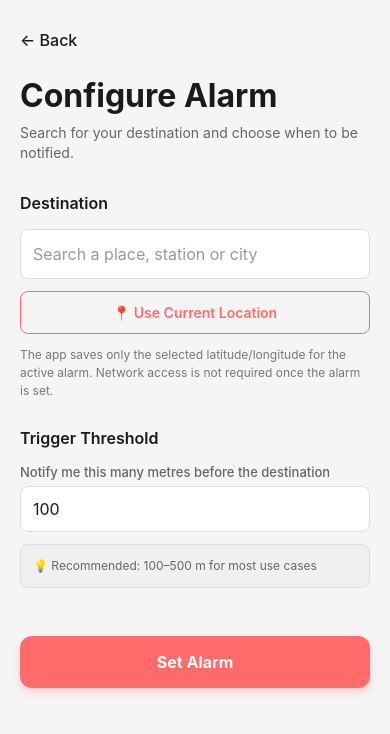
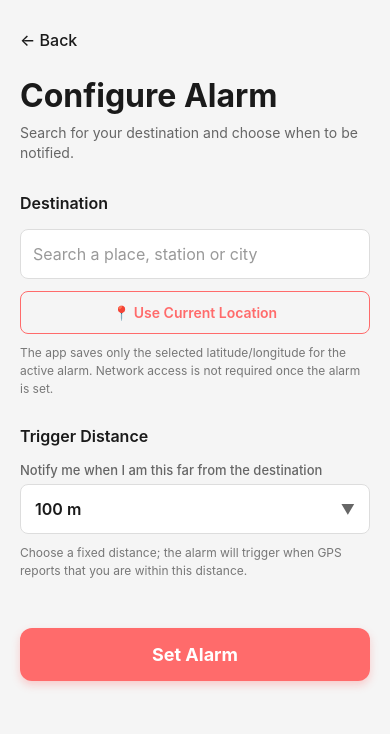
Before and after one commit to Deepika-R-Prasad/metro-location-app, a React Native app: screen /Configuration in a window 390 px wide. Shown: the top 734 px of the page. Built offline with nearby package versions, Linux system fonts and the light colour scheme; what expo-task-manager would draw is missing.

Commit message:
feat(config): replace distance input with dropdown

```diff
--- a/src/screens/ConfigurationScreen.tsx
+++ b/src/screens/ConfigurationScreen.tsx
@@ -12,6 +12,8 @@ import {
   ScrollView,
   KeyboardAvoidingView,
   Platform,
+  Modal,
+  Pressable,
 } from 'react-native';
 import * as Location from 'expo-location';
 import * as Notifications from 'expo-notifications';
@@ -41,9 +43,10 @@ const MIN_SEARCH_LENGTH = 3;
 const SEARCH_DEBOUNCE_MS = 800;
 const MAX_RESULTS = 5;
 
-export const ConfigurationScreen: React.FC<ConfigurationScreenProps> = ({
-  navigation,
-}) => {
+// Fixed, simple distance choices. The underlying alarm remains metres-based.
+const DISTANCE_OPTIONS = [50, 100, 200, 300, 500, 1000, 2000];
+
+export const ConfigurationScreen: React.FC<ConfigurationScreenProps> = ({ navigation }) => {
   const colorScheme = useColorScheme();
   const isDark = colorScheme === 'dark';
 
@@ -51,9 +54,10 @@ export const ConfigurationScreen: React.FC<ConfigurationScreenProps> = ({
   const [searchResults, setSearchResults] = useState<DestinationResult[]>([]);
   const [isSearching, setIsSearching] = useState(false);
   const [selectedDestination, setSelectedDestination] = useState<DestinationResult | null>(null);
-  const [thresholdDistance, setThresholdDistance] = useState<string>('100');
+  const [thresholdDistance, setThresholdDistance] = useState<number>(100);
+  const [isDistancePickerVisible, setIsDistancePickerVisible] = useState(false);
   const [isLoading, setIsLoading] = useState(false);
-  const [currentLocation, setCurrentLocation] = useState<string>('');
+  const [currentLocation, setCurrentLocation] = useState('');
   const searchRequestId = useRef(0);
 
   const searchDestination = async (text: string): Promise<void> => {
@@ -69,7 +73,6 @@ export const ConfigurationScreen: React.FC<ConfigurationScreenProps> = ({
     try {
       setIsSearching(true);
 
-      // Android requires foreground location permission for geocoding.
       const permission = await Location.getForegroundPermissionsAsync();
       if (permission.status !== 'granted') {
         const requested = await Location.requestForegroundPermissionsAsync();
@@ -84,13 +87,15 @@ export const ConfigurationScreen: React.FC<ConfigurationScreenProps> = ({
 
       const geocodedLocations = await Location.geocodeAsync(query);
 
-      if (requestId !== searchRequestId.current) {
-        return;
-      }
+      if (requestId !== searchRequestId.current) return;
 
       const seen = new Set<string>();
       const mapped: DestinationResult[] = geocodedLocations
-        .filter((location) => Number.isFinite(location.latitude) && Number.isFinite(location.longitude))
+        .filter(
+          (location) =>
+            Number.isFinite(location.latitude) &&
+            Number.isFinite(location.longitude)
+        )
         .map((location) => ({
           latitude: location.latitude,
           longitude: location.longitude,
@@ -106,14 +111,10 @@ export const ConfigurationScreen: React.FC<ConfigurationScreenProps> = ({
 
       setSearchResults(mapped);
     } catch (error) {
-      if (requestId === searchRequestId.current) {
-        setSearchResults([]);
-      }
+      if (requestId === searchRequestId.current) setSearchResults([]);
       if (__DEV__) console.warn('Destination search failed');
     } finally {
-      if (requestId === searchRequestId.current) {
-        setIsSearching(false);
-      }
+      if (requestId === searchRequestId.current) setIsSearching(false);
     }
   };
 
@@ -125,9 +126,7 @@ export const ConfigurationScreen: React.FC<ConfigurationScreenProps> = ({
     setIsSearching(false);
 
     const query = text.trim();
-    if (query.length < MIN_SEARCH_LENGTH) {
-      return;
-    }
+    if (query.length < MIN_SEARCH_LENGTH) return;
 
     const requestId = searchRequestId.current;
     setIsSearching(true);
@@ -183,10 +182,11 @@ export const ConfigurationScreen: React.FC<ConfigurationScreenProps> = ({
   };
 
   const validateInputs = (): boolean => {
-    const threshold = Number(thresholdDistance);
-
     if (!selectedDestination) {
-      Alert.alert('Select a destination', 'Search for a place and select a result before setting the alarm.');
+      Alert.alert(
+        'Select a destination',
+        'Search for a place and select a result before setting the alarm.'
+      );
       return false;
     }
 
@@ -198,13 +198,8 @@ export const ConfigurationScreen: React.FC<ConfigurationScreenProps> = ({
       return false;
     }
 
-    if (!Number.isFinite(threshold)) {
-      Alert.alert('Invalid Input', 'Please enter a valid distance.');
-      return false;
-    }
-
-    if (threshold < 10 || threshold > 100000) {
-      Alert.alert('Invalid Threshold', 'Distance must be between 10m and 100km');
+    if (!DISTANCE_OPTIONS.includes(thresholdDistance)) {
+      Alert.alert('Invalid Distance', 'Please select a valid alert distance.');
       return false;
     }
 
@@ -221,7 +216,6 @@ export const ConfigurationScreen: React.FC<ConfigurationScreenProps> = ({
 
       const lat = selectedDestination!.latitude;
       const lon = selectedDestination!.longitude;
-      const threshold = Number(thresholdDistance);
 
       const foreground = await Location.requestForegroundPermissionsAsync();
       if (foreground.status !== 'granted') {
@@ -252,15 +246,14 @@ export const ConfigurationScreen: React.FC<ConfigurationScreenProps> = ({
         return;
       }
 
-      // Persist only after all required permissions have been granted.
       await saveTargetLocation(lat, lon);
-      await saveThresholdDistance(threshold);
+      await saveThresholdDistance(thresholdDistance);
       await saveAlarmState({
         isActive: true,
         phase: 'TRACKING',
         targetLat: lat,
         targetLon: lon,
-        thresholdDistance: threshold,
+        thresholdDistance,
         lastUpdateTime: Date.now(),
       });
       sessionDataPersisted = true;
@@ -271,17 +264,10 @@ export const ConfigurationScreen: React.FC<ConfigurationScreenProps> = ({
       Alert.alert(
         'Alarm active',
         'You will be notified when you are nearing your destination.',
-        [
-          {
-            text: 'OK',
-            onPress: () => navigation.navigate('Home'),
-          },
-        ]
+        [{ text: 'OK', onPress: () => navigation.navigate('Home') }]
       );
     } catch (error) {
-      if (sessionDataPersisted) {
-        await wipeAllData();
-      }
+      if (sessionDataPersisted) await wipeAllData();
       if (__DEV__) console.error('Error starting tracking');
       Alert.alert('Error', 'Failed to start location tracking. Please try again.');
     } finally {
@@ -290,21 +276,71 @@ export const ConfigurationScreen: React.FC<ConfigurationScreenProps> = ({
   };
 
   return (
-    <SafeAreaView style={[styles.container, { backgroundColor: isDark ? '#1a1a1a' : '#f5f5f5' }]}>
-      <KeyboardAvoidingView behavior={Platform.OS === 'ios' ? 'padding' : 'height'} style={styles.keyboardAvoidingView}>
-        <ScrollView style={styles.scrollView} contentContainerStyle={styles.scrollContent} keyboardShouldPersistTaps="handled">
+    <SafeAreaView
+      style={[
+        styles.container,
+        { backgroundColor: isDark ? '#1a1a1a' : '#f5f5f5' },
+      ]}
+    >
+      <KeyboardAvoidingView
+        behavior={Platform.OS === 'ios' ? 'padding' : 'height'}
+        style={styles.keyboardAvoidingView}
+      >
+        <ScrollView
+          style={styles.scrollView}
+          contentContainerStyle={styles.scrollContent}
+          keyboardShouldPersistTaps="handled"
+        >
           <View style={styles.headerSection}>
-            <TouchableOpacity style={styles.backButton} onPress={() => navigation.goBack()}>
-              <Text style={[styles.backButtonText, { color: isDark ? '#ffffff' : '#1a1a1a' }]}>← Back</Text>
+            <TouchableOpacity
+              style={styles.backButton}
+              onPress={() => navigation.goBack()}
+            >
+              <Text
+                style={[
+                  styles.backButtonText,
+                  { color: isDark ? '#ffffff' : '#1a1a1a' },
+                ]}
+              >
+                ← Back
+              </Text>
             </TouchableOpacity>
-            <Text style={[styles.title, { color: isDark ? '#ffffff' : '#1a1a1a' }]}>Configure Alarm</Text>
-            <Text style={[styles.subtitle, { color: isDark ? '#b0b0b0' : '#666666' }]}>Search for your destination and choose when to be notified.</Text>
+
+            <Text
+              style={[styles.title, { color: isDark ? '#ffffff' : '#1a1a1a' }]}
+            >
+              Configure Alarm
+            </Text>
+            <Text
+              style={[
+                styles.subtitle,
+                { color: isDark ? '#b0b0b0' : '#666666' },
+              ]}
+            >
+              Search for your destination and choose when to be notified.
+            </Text>
           </View>
 
           <View style={styles.formSection}>
-            <Text style={[styles.sectionTitle, { color: isDark ? '#ffffff' : '#1a1a1a' }]}>Destination</Text>
+            <Text
+              style={[
+                styles.sectionTitle,
+                { color: isDark ? '#ffffff' : '#1a1a1a' },
+              ]}
+            >
+              Destination
+            </Text>
+
             <TextInput
-              style={[styles.textInput, styles.searchInput, { backgroundColor: isDark ? '#2a2a2a' : '#ffffff', color: isDark ? '#ffffff' : '#1a1a1a', borderColor: isDark ? '#3a3a3a' : '#ddd' }]}
+              style={[
+                styles.textInput,
+                styles.searchInput,
+                {
+                  backgroundColor: isDark ? '#2a2a2a' : '#ffffff',
+                  color: isDark ? '#ffffff' : '#1a1a1a',
+                  borderColor: isDark ? '#3a3a3a' : '#ddd',
+                },
+              ]}
               placeholder="Search a place, station or city"
               placeholderTextColor={isDark ? '#777777' : '#999999'}
               value={searchQuery}
@@ -317,22 +353,53 @@ export const ConfigurationScreen: React.FC<ConfigurationScreenProps> = ({
             {isSearching && (
               <View style={styles.searchStatus}>
                 <ActivityIndicator size="small" color="#FF6B6B" />
-                <Text style={[styles.searchStatusText, { color: isDark ? '#b0b0b0' : '#666666' }]}>Searching…</Text>
+                <Text
+                  style={[
+                    styles.searchStatusText,
+                    { color: isDark ? '#b0b0b0' : '#666666' },
+                  ]}
+                >
+                  Searching…
+                </Text>
               </View>
             )}
 
             {searchResults.length > 0 && !selectedDestination && (
-              <View style={[styles.resultsCard, { backgroundColor: isDark ? '#2a2a2a' : '#ffffff', borderColor: isDark ? '#3a3a3a' : '#ddd' }]}>
+              <View
+                style={[
+                  styles.resultsCard,
+                  {
+                    backgroundColor: isDark ? '#2a2a2a' : '#ffffff',
+                    borderColor: isDark ? '#3a3a3a' : '#ddd',
+                  },
+                ]}
+              >
                 {searchResults.map((item, index) => (
                   <TouchableOpacity
                     key={`${item.latitude}-${item.longitude}-${index}`}
-                    style={[styles.resultItem, { borderBottomColor: isDark ? '#3a3a3a' : '#eeeeee' }]}
+                    style={[
+                      styles.resultItem,
+                      {
+                        borderBottomColor: isDark ? '#3a3a3a' : '#eeeeee',
+                      },
+                    ]}
                     onPress={() => selectDestination(item)}
                   >
-                    <Text style={[styles.resultTitle, { color: isDark ? '#ffffff' : '#1a1a1a' }]} numberOfLines={2}>
+                    <Text
+                      style={[
+                        styles.resultTitle,
+                        { color: isDark ? '#ffffff' : '#1a1a1a' },
+                      ]}
+                      numberOfLines={2}
+                    >
                       {item.label}
                     </Text>
-                    <Text style={[styles.resultCoordinates, { color: isDark ? '#999999' : '#777777' }]}>
+                    <Text
+                      style={[
+                        styles.resultCoordinates,
+                        { color: isDark ? '#999999' : '#777777' },
+                      ]}
+                    >
                       {item.latitude.toFixed(5)}, {item.longitude.toFixed(5)}
                     </Text>
                   </TouchableOpacity>
@@ -341,48 +408,224 @@ export const ConfigurationScreen: React.FC<ConfigurationScreenProps> = ({
             )}
 
             {selectedDestination && (
-              <View style={[styles.selectedCard, { backgroundColor: isDark ? '#2a2a2a' : '#eef8f2', borderColor: isDark ? '#3a3a3a' : '#b7ddc3' }]}>
-                <Text style={[styles.selectedLabel, { color: isDark ? '#ffffff' : '#1a1a1a' }]}>✓ Destination selected</Text>
-                <Text style={[styles.selectedName, { color: isDark ? '#b0b0b0' : '#555555' }]}>{selectedDestination.label}</Text>
-                <Text style={[styles.resultCoordinates, { color: isDark ? '#999999' : '#777777' }]}>
-                  {selectedDestination.latitude.toFixed(5)}, {selectedDestination.longitude.toFixed(5)}
+              <View
+                style={[
+                  styles.selectedCard,
+                  {
+                    backgroundColor: isDark ? '#2a2a2a' : '#eef8f2',
+                    borderColor: isDark ? '#3a3a3a' : '#b7ddc3',
+                  },
+                ]}
+              >
+                <Text
+                  style={[
+                    styles.selectedLabel,
+                    { color: isDark ? '#ffffff' : '#1a1a1a' },
+                  ]}
+                >
+                  ✓ Destination selected
+                </Text>
+                <Text
+                  style={[
+                    styles.selectedName,
+                    { color: isDark ? '#b0b0b0' : '#555555' },
+                  ]}
+                >
+                  {selectedDestination.label}
+                </Text>
+                <Text
+                  style={[
+                    styles.resultCoordinates,
+                    { color: isDark ? '#999999' : '#777777' },
+                  ]}
+                >
+                  {selectedDestination.latitude.toFixed(5)},{' '}
+                  {selectedDestination.longitude.toFixed(5)}
                 </Text>
               </View>
             )}
 
-            <TouchableOpacity style={[styles.useCurrentButton, { opacity: isLoading ? 0.5 : 1 }]} onPress={getCurrentLocation} disabled={isLoading}>
-              <Text style={styles.useCurrentButtonText}>📍 Use Current Location</Text>
+            <TouchableOpacity
+              style={[
+                styles.useCurrentButton,
+                { opacity: isLoading ? 0.5 : 1 },
+              ]}
+              onPress={getCurrentLocation}
+              disabled={isLoading}
+            >
+              <Text style={styles.useCurrentButtonText}>
+                📍 Use Current Location
+              </Text>
             </TouchableOpacity>
 
             {currentLocation && (
-              <Text style={[styles.currentLocationText, { color: isDark ? '#888888' : '#777777' }]}>Current device location: {currentLocation}</Text>
+              <Text
+                style={[
+                  styles.currentLocationText,
+                  { color: isDark ? '#888888' : '#777777' },
+                ]}
+              >
+                Current device location: {currentLocation}
+              </Text>
             )}
 
-            <Text style={[styles.helperText, { color: isDark ? '#888888' : '#777777' }]}>The app saves only the selected latitude/longitude for the active alarm. Network access is not required once the alarm is set.</Text>
+            <Text
+              style={[
+                styles.helperText,
+                { color: isDark ? '#888888' : '#777777' },
+              ]}
+            >
+              The app saves only the selected latitude/longitude for the active
+              alarm. Network access is not required once the alarm is set.
+            </Text>
           </View>
 
           <View style={styles.formSection}>
-            <Text style={[styles.sectionTitle, { color: isDark ? '#ffffff' : '#1a1a1a' }]}>Trigger Threshold</Text>
-            <Text style={[styles.inputLabel, { color: isDark ? '#b0b0b0' : '#666666' }]}>Notify me this many metres before the destination</Text>
-            <TextInput
-              style={[styles.textInput, { backgroundColor: isDark ? '#2a2a2a' : '#ffffff', color: isDark ? '#ffffff' : '#1a1a1a', borderColor: isDark ? '#3a3a3a' : '#ddd' }]}
-              placeholder="e.g., 100"
-              placeholderTextColor={isDark ? '#666666' : '#999999'}
-              value={thresholdDistance}
-              onChangeText={setThresholdDistance}
-              keyboardType="number-pad"
-              editable={!isLoading}
-            />
-            <View style={[styles.thresholdHelper, { backgroundColor: isDark ? '#2a2a2a' : '#f0f0f0', borderColor: isDark ? '#3a3a3a' : '#ddd' }]}>
-              <Text style={[styles.thresholdHelperText, { color: isDark ? '#b0b0b0' : '#666666' }]}>💡 Recommended: 100–500 m for most use cases</Text>
-            </View>
+            <Text
+              style={[
+                styles.sectionTitle,
+                { color: isDark ? '#ffffff' : '#1a1a1a' },
+              ]}
+            >
+              Trigger Distance
+            </Text>
+            <Text
+              style={[
+                styles.inputLabel,
+                { color: isDark ? '#b0b0b0' : '#666666' },
+              ]}
+            >
+              Notify me when I am this far from the destination
+            </Text>
+
+            <TouchableOpacity
+              activeOpacity={0.8}
+              style={[
+                styles.dropdownButton,
+                {
+                  backgroundColor: isDark ? '#2a2a2a' : '#ffffff',
+                  borderColor: isDark ? '#3a3a3a' : '#ddd',
+                },
+              ]}
+              onPress={() => setIsDistancePickerVisible(true)}
+              disabled={isLoading}
+            >
+              <Text
+                style={[
+                  styles.dropdownButtonText,
+                  { color: isDark ? '#ffffff' : '#1a1a1a' },
+                ]}
+              >
+                {thresholdDistance >= 1000
+                  ? `${thresholdDistance / 1000} km`
+                  : `${thresholdDistance} m`}
+              </Text>
+              <Text
+                style={[
+                  styles.dropdownArrow,
+                  { color: isDark ? '#b0b0b0' : '#666666' },
+                ]}
+              >
+                ▼
+              </Text>
+            </TouchableOpacity>
+
+            <Text
+              style={[
+                styles.helperText,
+                { color: isDark ? '#888888' : '#777777' },
+              ]}
+            >
+              Choose a fixed distance; the alarm will trigger when GPS reports
+              that you are within this distance.
+            </Text>
           </View>
 
-          <TouchableOpacity style={[styles.startButton, { opacity: isLoading ? 0.6 : 1 }]} onPress={handleStartTracking} disabled={isLoading}>
-            {isLoading ? <ActivityIndicator size="small" color="#ffffff" /> : <Text style={styles.startButtonText}>Set Alarm</Text>}
+          <TouchableOpacity
+            style={[
+              styles.startButton,
+              { opacity: isLoading ? 0.6 : 1 },
+            ]}
+            onPress={handleStartTracking}
+            disabled={isLoading}
+          >
+            {isLoading ? (
+              <ActivityIndicator size="small" color="#ffffff" />
+            ) : (
+              <Text style={styles.startButtonText}>Set Alarm</Text>
+            )}
           </TouchableOpacity>
         </ScrollView>
       </KeyboardAvoidingView>
+
+      <Modal
+        visible={isDistancePickerVisible}
+        transparent
+        animationType="fade"
+        onRequestClose={() => setIsDistancePickerVisible(false)}
+      >
+        <Pressable
+          style={styles.modalOverlay}
+          onPress={() => setIsDistancePickerVisible(false)}
+        >
+          <Pressable
+            style={[
+              styles.pickerCard,
+              { backgroundColor: isDark ? '#222222' : '#ffffff' },
+            ]}
+            onPress={(event) => event.stopPropagation()}
+          >
+            <Text
+              style={[
+                styles.pickerTitle,
+                { color: isDark ? '#ffffff' : '#1a1a1a' },
+              ]}
+            >
+              Trigger Distance
+            </Text>
+
+            {DISTANCE_OPTIONS.map((distance) => (
+              <TouchableOpacity
+                key={distance}
+                style={[
+                  styles.pickerOption,
+                  {
+                    backgroundColor:
+                      thresholdDistance === distance
+                        ? isDark
+                          ? '#3a2a2a'
+                          : '#fff1f1'
+                        : 'transparent',
+                  },
+                ]}
+                onPress={() => {
+                  setThresholdDistance(distance);
+                  setIsDistancePickerVisible(false);
+                }}
+              >
+                <Text
+                  style={[
+                    styles.pickerOptionText,
+                    {
+                      color:
+                        thresholdDistance === distance
+                          ? '#FF6B6B'
+                          : isDark
+                          ? '#ffffff'
+                          : '#1a1a1a',
+                    },
+                  ]}
+                >
+                  {distance >= 1000 ? `${distance / 1000} km` : `${distance} m`}
+                </Text>
+                {thresholdDistance === distance && (
+                  <Text style={styles.checkmark}>✓</Text>
+                )}
+              </TouchableOpacity>
+            ))}
+          </Pressable>
+        </Pressable>
+      </Modal>
     </SafeAreaView>
   );
 };
@@ -397,31 +640,117 @@ const styles = StyleSheet.create({
   backButtonText: { fontSize: 16, fontWeight: '500' },
   title: { fontSize: 32, fontWeight: 'bold', marginBottom: 8 },
   subtitle: { fontSize: 14, lineHeight: 20 },
-  infoCard: { borderRadius: 12, padding: 16, marginBottom: 24, borderWidth: 1 },
-  infoCardLabel: { fontSize: 12, fontWeight: '600', marginBottom: 6, textTransform: 'uppercase', letterSpacing: 0.5 },
-  infoCardValue: { fontSize: 14, fontWeight: '500', fontFamily: 'Courier New' },
   formSection: { marginBottom: 28 },
   sectionTitle: { fontSize: 16, fontWeight: '600', marginBottom: 16 },
   inputLabel: { fontSize: 13, fontWeight: '500', marginBottom: 6 },
-  textInput: { borderWidth: 1, borderRadius: 8, paddingHorizontal: 12, paddingVertical: 12, fontSize: 16 },
+  textInput: {
+    borderWidth: 1,
+    borderRadius: 8,
+    paddingHorizontal: 12,
+    paddingVertical: 12,
+    fontSize: 16,
+  },
   searchInput: { minHeight: 50 },
-  searchStatus: { flexDirection: 'row', alignItems: 'center', gap: 8, paddingVertical: 10 },
+  searchStatus: {
+    flexDirection: 'row',
+    alignItems: 'center',
+    gap: 8,
+    paddingVertical: 10,
+  },
   searchStatusText: { fontSize: 13 },
-  resultsCard: { marginTop: 6, borderWidth: 1, borderRadius: 10, overflow: 'hidden' },
-  resultItem: { paddingHorizontal: 14, paddingVertical: 12, borderBottomWidth: 1 },
-  resultTitle: { fontSize: 15, fontWeight: '600', marginBottom: 4 },
+  resultsCard: {
+    borderWidth: 1,
+    borderRadius: 8,
+    marginTop: 4,
+    overflow: 'hidden',
+  },
+  resultItem: { padding: 14, borderBottomWidth: 1 },
+  resultTitle: { fontSize: 14, fontWeight: '600', marginBottom: 4 },
   resultCoordinates: { fontSize: 12 },
-  selectedCard: { marginTop: 10, padding: 14, borderRadius: 10, borderWidth: 1 },
+  selectedCard: {
+    borderRadius: 8,
+    padding: 14,
+    marginTop: 10,
+    borderWidth: 1,
+  },
   selectedLabel: { fontSize: 14, fontWeight: '700', marginBottom: 4 },
-  selectedName: { fontSize: 14, marginBottom: 3 },
-  currentLocationText: { fontSize: 12, marginTop: 10 },
-  helperText: { fontSize: 12, lineHeight: 18, marginTop: 12 },
-  coordinateInputGroup: { flexDirection: 'row', gap: 12, marginBottom: 12 },
-  coordinateInputContainer: { flex: 1 },
-  useCurrentButton: { borderWidth: 1.5, borderColor: '#FF6B6B', borderRadius: 8, paddingVertical: 12, alignItems: 'center', marginTop: 12 },
-  useCurrentButtonText: { color: '#FF6B6B', fontSize: 14, fontWeight: '600' },
-  thresholdHelper: { borderRadius: 8, padding: 12, marginTop: 12, borderWidth: 1 },
-  thresholdHelperText: { fontSize: 12, lineHeight: 18 },
-  startButton: { backgroundColor: '#FF6B6B', borderRadius: 12, paddingVertical: 16, alignItems: 'center', justifyContent: 'center', marginTop: 20, marginBottom: 20, shadowColor: '#FF6B6B', shadowOffset: { width: 0, height: 4 }, shadowOpacity: 0.3, shadowRadius: 8, elevation: 8 },
-  startButtonText: { color: '#ffffff', fontSize: 16, fontWeight: 'bold' },
+  selectedName: { fontSize: 14, marginBottom: 4 },
+  useCurrentButton: {
+    borderWidth: 1.5,
+    borderColor: '#FF6B6B',
+    borderRadius: 8,
+    paddingVertical: 12,
+    alignItems: 'center',
+    marginTop: 12,
+  },
+  useCurrentButtonText: {
+    color: '#FF6B6B',
+    fontSize: 14,
+    fontWeight: '600',
+  },
+  currentLocationText: {
+    fontSize: 12,
+    marginTop: 8,
+  },
+  helperText: {
+    fontSize: 12,
+    lineHeight: 18,
+    marginTop: 10,
+  },
+  dropdownButton: {
+    minHeight: 50,
+    borderWidth: 1,
+    borderRadius: 8,
+    paddingHorizontal: 14,
+    flexDirection: 'row',
+    alignItems: 'center',
+    justifyContent: 'space-between',
+  },
+  dropdownButtonText: { fontSize: 16, fontWeight: '600' },
+  dropdownArrow: { fontSize: 14 },
+  startButton: {
+    backgroundColor: '#FF6B6B',
+    borderRadius: 12,
+    paddingVertical: 16,
+    alignItems: 'center',
+    justifyContent: 'center',
+    marginTop: 20,
+    marginBottom: 20,
+    shadowColor: '#FF6B6B',
+    shadowOffset: { width: 0, height: 4 },
+    shadowOpacity: 0.3,
+    shadowRadius: 8,
+    elevation: 8,
+  },
+  startButtonText: {
+    color: '#ffffff',
+    fontSize: 18,
+    fontWeight: 'bold',
+  },
+  modalOverlay: {
+    flex: 1,
+    backgroundColor: 'rgba(0,0,0,0.45)',
+    justifyContent: 'center',
+    paddingHorizontal: 28,
+  },
+  pickerCard: {
+    borderRadius: 16,
+    paddingVertical: 10,
+    overflow: 'hidden',
+  },
+  pickerTitle: {
+    fontSize: 18,
+    fontWeight: '700',
+    paddingHorizontal: 18,
+    paddingVertical: 14,
+  },
+  pickerOption: {
+    minHeight: 50,
+    paddingHorizontal: 18,
+    flexDirection: 'row',
+    alignItems: 'center',
+    justifyContent: 'space-between',
+  },
+  pickerOptionText: { fontSize: 16 },
+  checkmark: { color: '#FF6B6B', fontSize: 18, fontWeight: '700' },
 });
```
